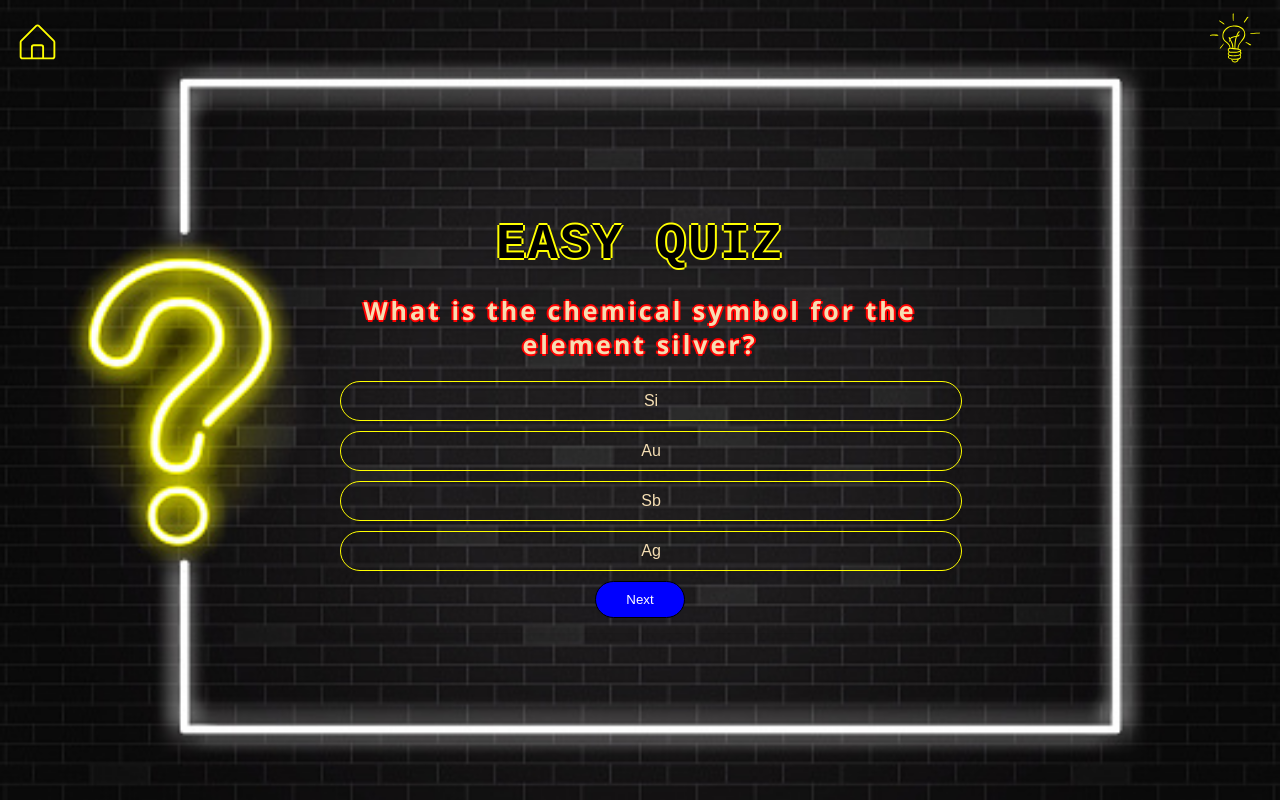
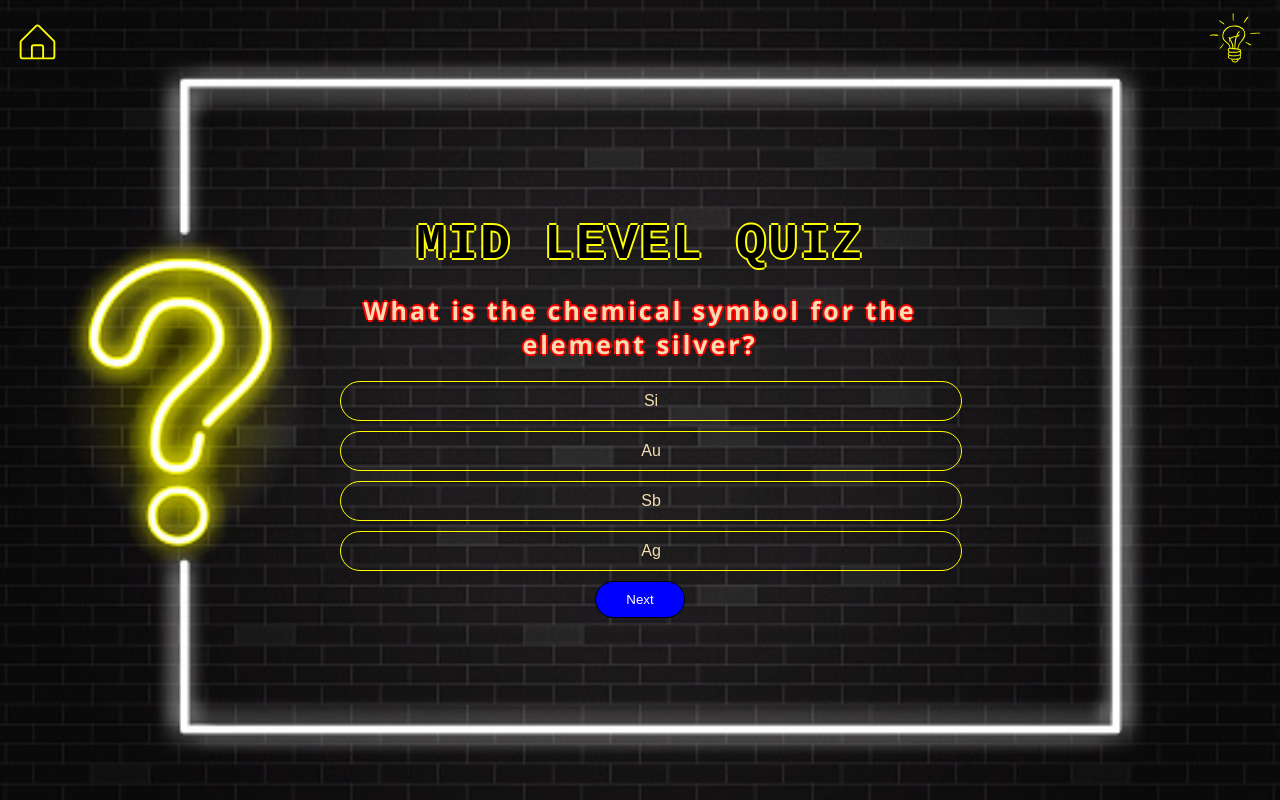
Before and after one commit to SahilVGite/General-Knowledge-Quiz, a plain HTML site: page midlev.html in a window 1280 px wide. Drawn offline with Linux system fonts and the light colour scheme.

Commit message:
Update midlev.html

```diff
--- a/midlev.html
+++ b/midlev.html
@@ -30,7 +30,7 @@
         </a>
     </div>
 	<div class="quiz-container">
-		<h1>Easy Quiz</h1>
+		<h1>Mid Level Quiz</h1>
 		<div class="question-container">
 			<div id="question" class="question">Question text will go here</div>
 			<div id="options" class="options">
```
